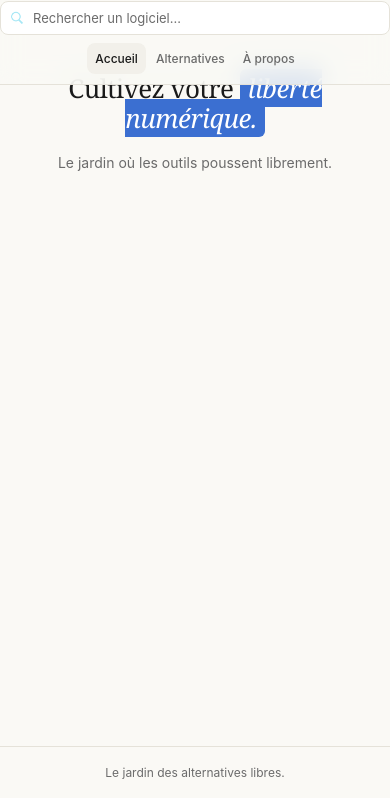
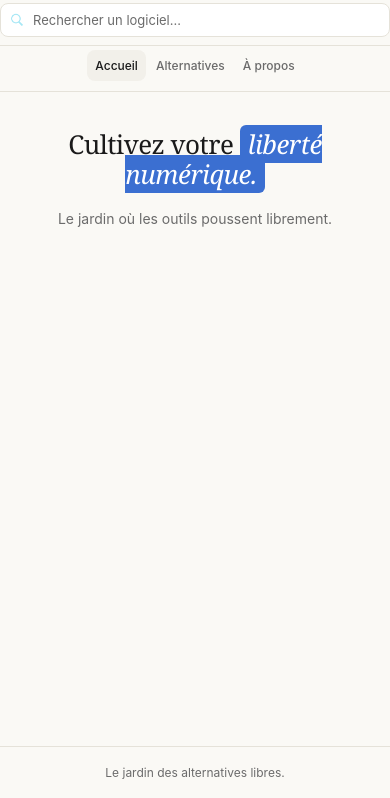
Before and after one commit to Johanes-mg/Eden, a plain HTML site: page index.html in a window 390 px wide. Shown: the part 46-844 px from the top of the page. Drawn offline with Linux system fonts and the light colour scheme.

Commit message:
27/10/26 correctif

```diff
--- a/eden.css
+++ b/eden.css
@@ -52,7 +52,7 @@ body {
   left: 0;
   right: 0;
   height: var(--header-h);
-  background: rgba(250, 249, 245, 0.85);
+  background: rgba(250, 249, 245, 0.92);
   backdrop-filter: blur(12px);
   -webkit-backdrop-filter: blur(12px);
   border-bottom: 1px solid var(--border);
@@ -162,6 +162,7 @@ body {
   display: flex;
   flex-direction: column;
   justify-content: center;
+  padding-top: 32px;
   padding-bottom: 80px;
 }
 
@@ -451,8 +452,12 @@ body {
   }
 
   body {
-    padding-top: 128px;
+    padding-top: 168px;
     padding-bottom: var(--footer-h);
+  }
+
+  #app {
+    padding-top: 28px;
   }
 
   .eden-header {
@@ -462,7 +467,7 @@ body {
   .header-inner {
     flex-wrap: wrap;
     height: auto;
-    padding: 12px 0;
+    padding: 14px 0 12px;
     gap: 10px;
     justify-content: center;
   }
@@ -484,6 +489,12 @@ body {
     width: 100%;
     justify-content: center;
     margin: 0;
+    padding-top: 4px;
+    border-top: 1px solid var(--border);
+  }
+
+  .nav a {
+    padding: 8px 12px;
   }
 }
 
@@ -493,7 +504,12 @@ body {
   }
 
   body {
-    padding-top: 124px;
+    padding-top: 160px;
+  }
+
+  #app {
+    padding-top: 24px;
+    padding-bottom: 60px;
   }
 
   .brand-name {
@@ -540,17 +556,22 @@ body {
     padding: 0 14px;
   }
 
-  body {
-    padding-top: 120px;
-    padding-bottom: 52px;
-  }
-
   :root {
     --footer-h: 52px;
   }
 
+  body {
+    padding-top: 156px;
+    padding-bottom: 52px;
+  }
+
+  #app {
+    padding-top: 20px;
+    padding-bottom: 52px;
+  }
+
   .header-inner {
-    padding: 10px 0;
+    padding: 12px 0 10px;
     gap: 8px;
   }
 
@@ -639,6 +660,10 @@ body {
 }
 
 @media (max-width: 360px) {
+  body {
+    padding-top: 152px;
+  }
+
   .nav a {
     padding: 5px 6px;
     font-size: 11px;
--- a/eden.js
+++ b/eden.js
@@ -143,6 +143,7 @@
 
   function renderHome() {
     app.innerHTML = "";
+    app.classList.add("app-centered");
 
     const hero = el("section", "hero");
     const h1 = document.createElement("h1");
@@ -155,6 +156,8 @@
 
   function renderAll() {
     app.innerHTML = "";
+    app.classList.remove("app-centered");
+
     const cats = filteredCategories();
 
     if (cats.length === 0) {
@@ -167,6 +170,7 @@
 
   function renderAbout() {
     app.innerHTML = "";
+    app.classList.remove("app-centered");
 
     const wrap = el("div", "about-content");
 
```
